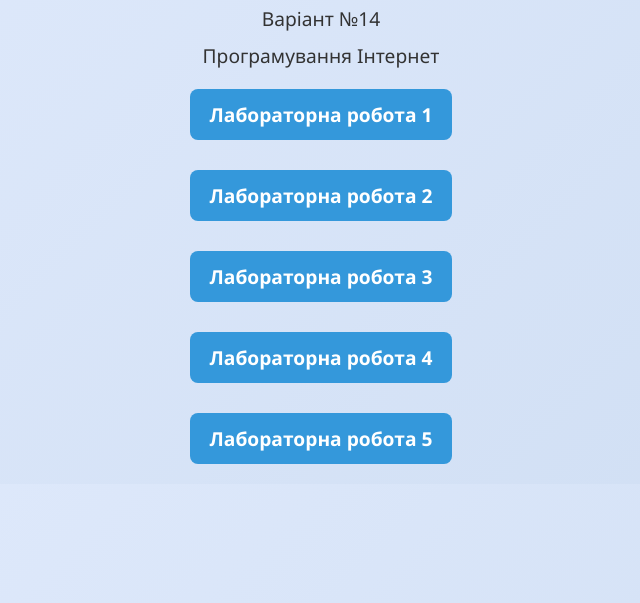
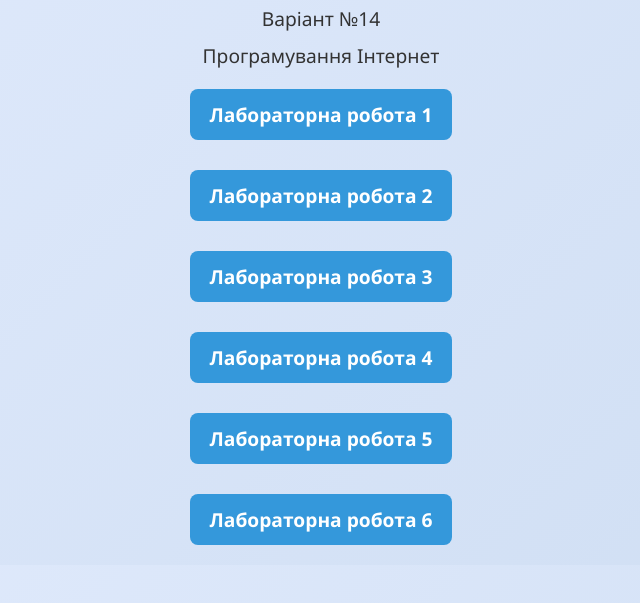
Before and after one commit to denysivantsiv/prog.internet, a plain HTML site: page index.html in a window 1280 px wide. Shown: the part 117-720 px from the top of the page, without its empty margins (319-959 px from the left). Drawn offline with Linux system fonts and the light colour scheme.

Commit message:
Update index.html

```diff
--- a/index.html
+++ b/index.html
@@ -15,5 +15,6 @@
     <p><a href = "lab3_Ivantsiv">Лабораторна робота 3 </a></p>
     <p><a href = "lab4_Ivantsiv">Лабораторна робота 4 </a></p>
     <p><a href = "lab5_Ivantsiv">Лабораторна робота 5 </a></p>
+    <p><a href = "lab6_Ivantsiv">Лабораторна робота 6 </a></p>
 </body>
 </html>
```
